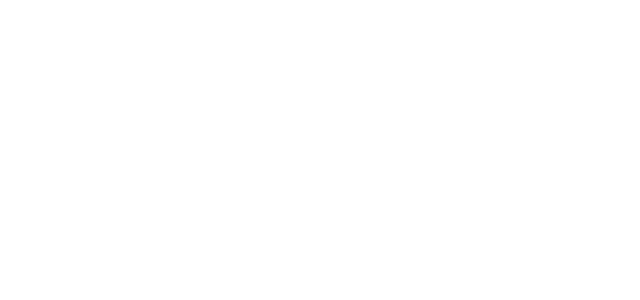
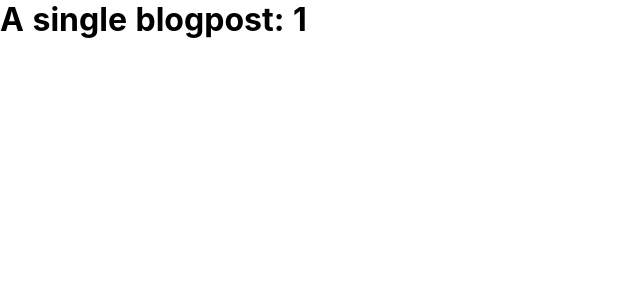
Before and after one commit to TheLurkingDev/nuxt-app, a Nuxt app: page /blog/1 in a window 1280 px wide. Before the commit this address had no page. Shown: the top 300 px of the page, without its empty margins (0-640 px from the left). Built offline with nearby package versions, Linux system fonts and the light colour scheme.

Commit message:
Routing and dynamic routes with parameters.

```diff
--- /dev/null
+++ b/pages/blog/_id.vue
@@ -0,0 +1,15 @@
+<template>
+    <div>
+        <h1>A single blogpost: {{ $route.params.id }}</h1>
+    </div>
+</template>
+
+<script>
+export default {
+
+}
+</script>
+
+<style>
+
+</style>
--- /dev/null
+++ b/pages/blog/index.vue
@@ -0,0 +1,13 @@
+<template>
+    <h1>The Blog</h1>
+</template>
+
+<script>
+export default {
+
+}
+</script>
+
+<style>
+
+</style>
```
